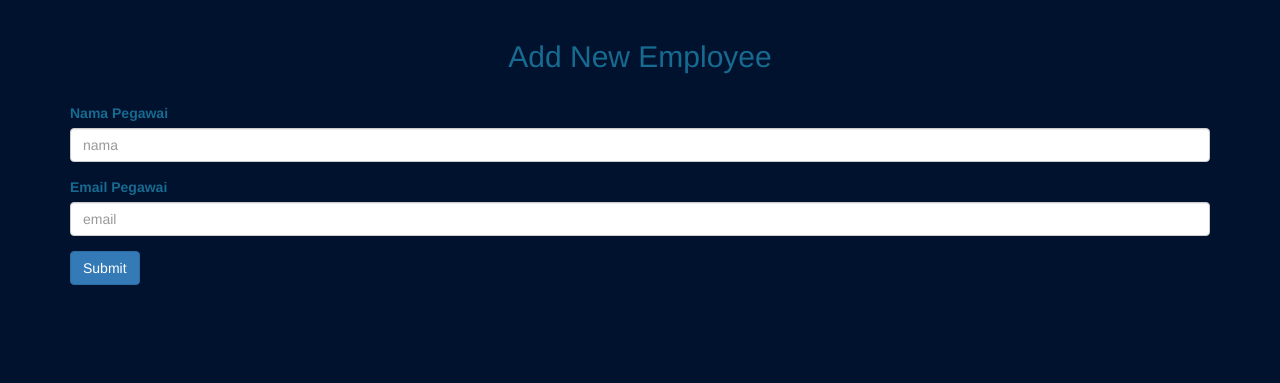
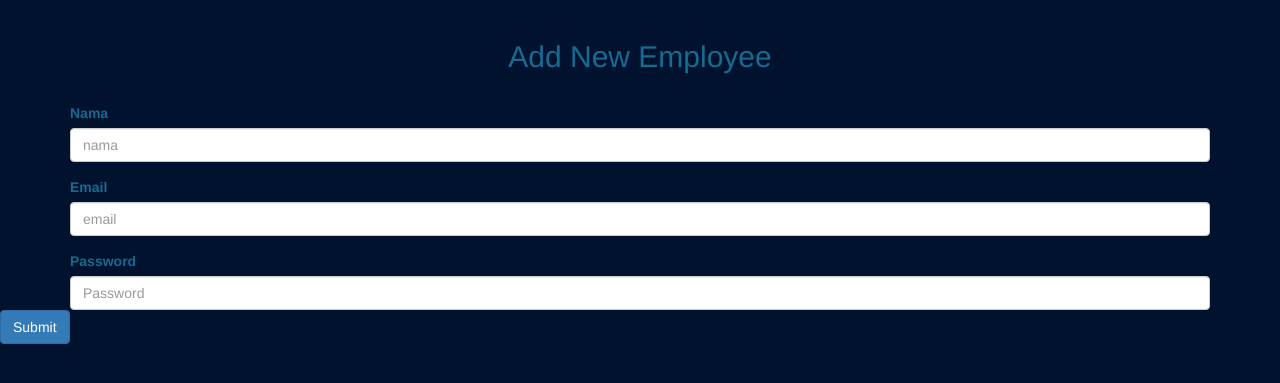
Before and after one commit to waristea/imka2, a Flask app: template project/templates/signup.html in a window 1280 px wide. Shown: the top 383 px of the page. Run offline with Flask 2, Linux system fonts and the light colour scheme; the template is opened without the code that fills it, so the values that code supplies are empty; parts of the project's set-up code (start-up, migrations or seed data) failed here and were passed over; some libraries are stand-ins or nearby versions.

Commit message:
Change signup html

```diff
--- a/project/templates/signup.html
+++ b/project/templates/signup.html
@@ -15,13 +15,17 @@
     <br>
     <form action="/signup" method="POST">
         <div class="form-group">
-            <label for="name">Nama Pegawai</label>
+            <label for="name">Nama</label>
             <input name="name" type="text" class="form-control" id="nama" placeholder="nama">
         </div>
+        <div class="form-group">
+            <label for="email">Email</label>
+            <input name="email" type="text" class="form-control" id="email" placeholder="email">
+        </div
 
         <div class="form-group">
-            <label for="email">Email Pegawai</label>
-            <input name="email" type="text" class="form-control" id="email" placeholder="email">
+            <label for="nama">Password</label>
+            <input type="password" class="form-control" id="password" name="password" placeholder="Password">
         </div>
         <div class="form-group">
             <button class="btn btn-primary " name="submit" type="submit" >
```
